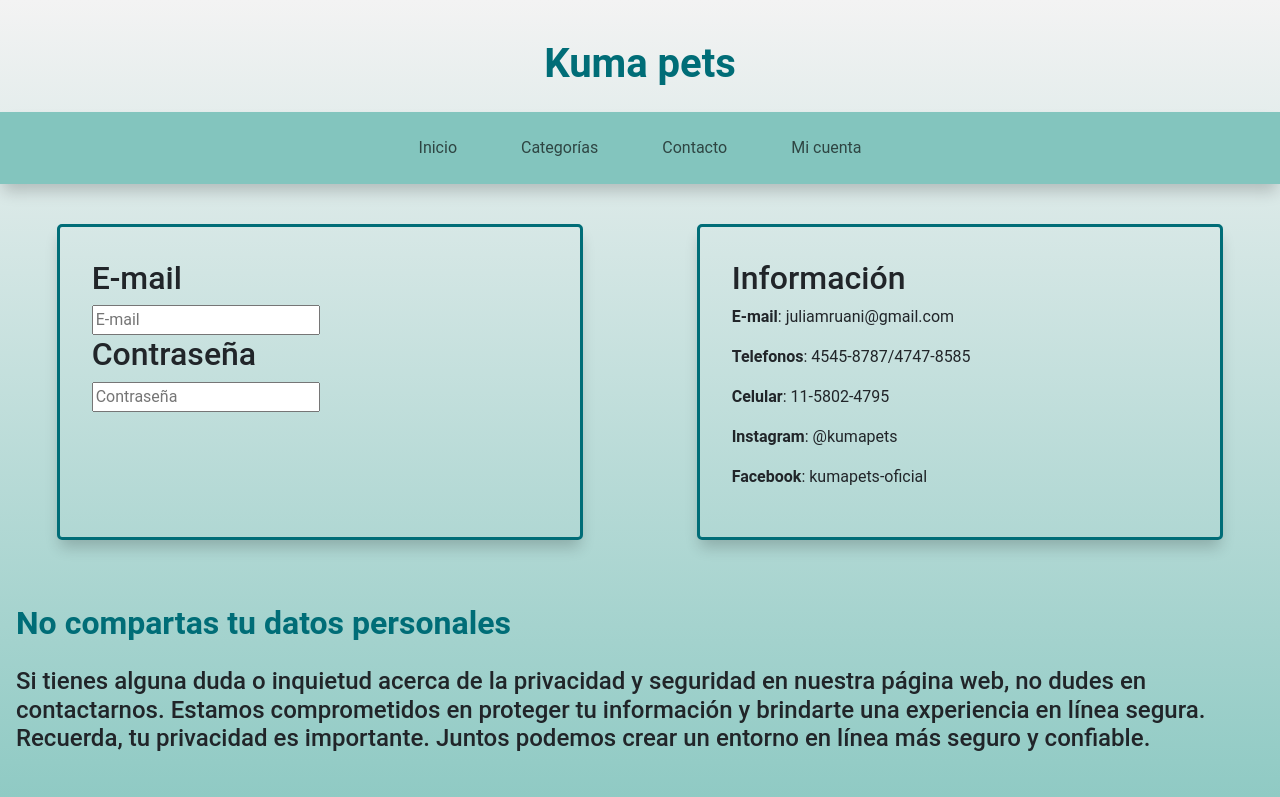
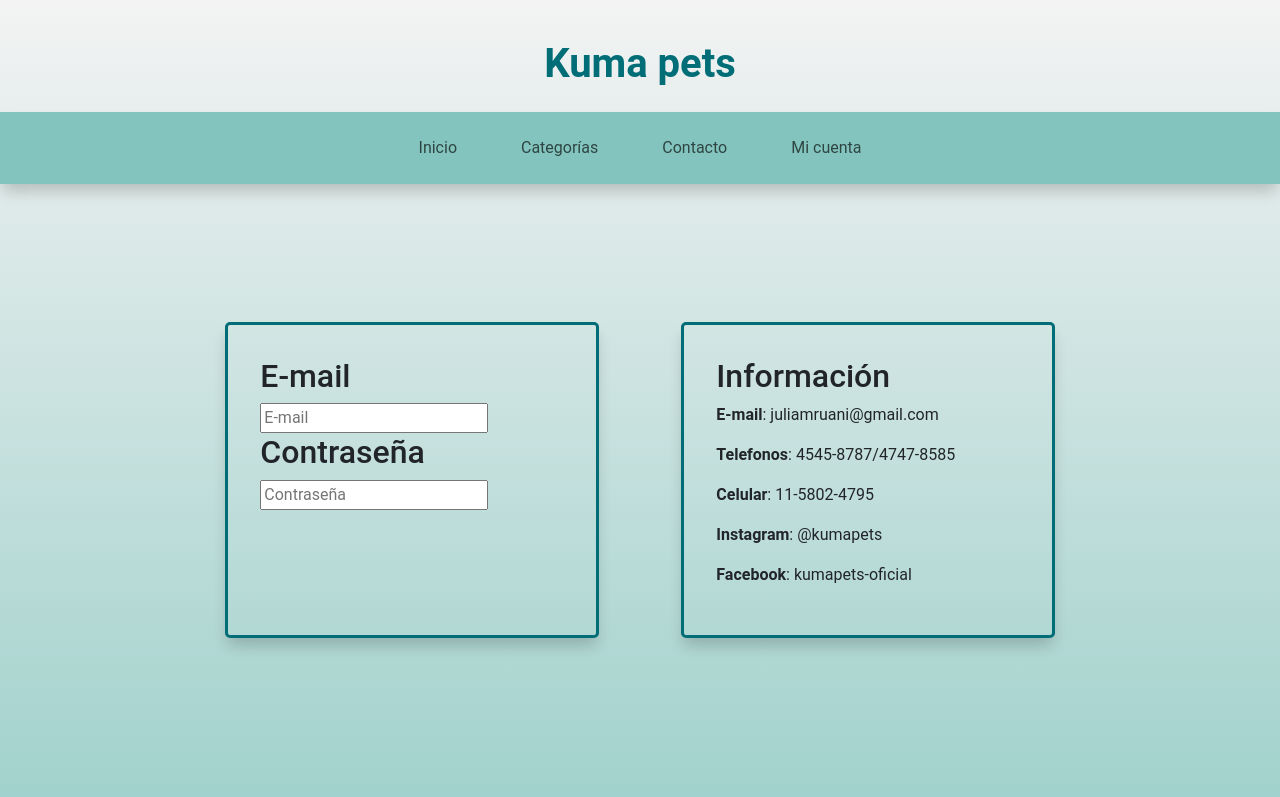
Before and after one commit to julitoai/Kuma-pets, a website: page pages/contacto.html in a window 1280 px wide. Shown: the top 797 px of the page. Drawn offline with nearby package versions, Linux system fonts and the light colour scheme.

Commit message:
primer deply

```diff
--- a/pages/contacto.html
+++ b/pages/contacto.html
@@ -67,7 +67,7 @@
         </nav>
       </div>
     </header>
-
+  <main class="main__contacto">
     <section id="section-contacto" class="body-grid d-flex justify-content-around row gap-3 mx-2 my-4">
       <form action="get" id="form-contacto" class="grid-item flex-column gap-4 col-lg-5 col-md-7 col-sm-9 col-xs-9">
         <h2>E-mail</h2>
@@ -86,6 +86,7 @@
         <p><b>Facebook</b>: kumapets-oficial</p>
       </aside>
     </section>
+  </main>
 
     <div class="p-3">
       <h2 class="brand-title fw-bolder">No compartas tu datos personales</h2>
--- a/sass/style.scss
+++ b/sass/style.scss
@@ -156,3 +156,17 @@ h3:hover {
       gap: 1rem;
     }
 }
+@media screen and (min-width:992px) {
+    .main__contacto{
+    height: 70vh;
+    display: flex;
+    justify-content: center;
+    align-items: center;
+}
+
+#section-contacto{
+    width: 70%;
+    margin: 3rem 0;
+
+}
+}
```
Also changed, not shown: css/style.css, 1 other file.
